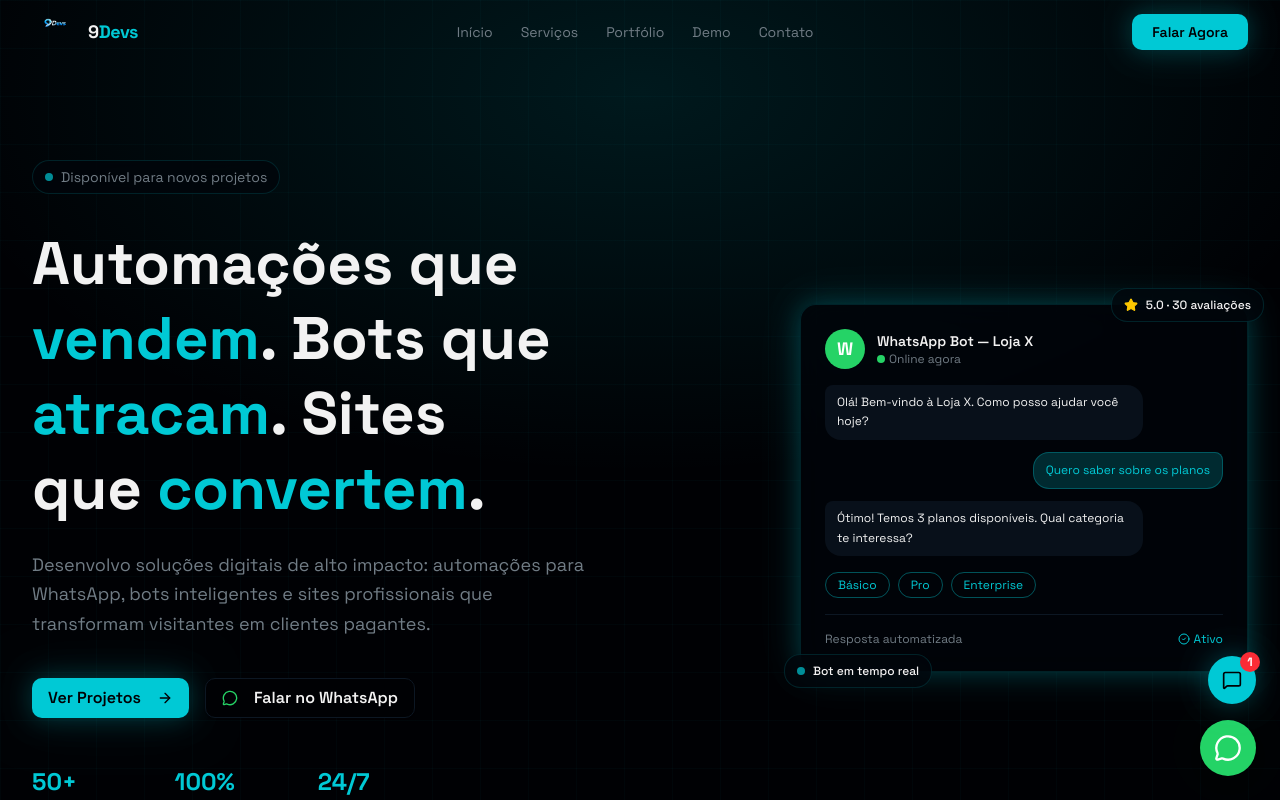
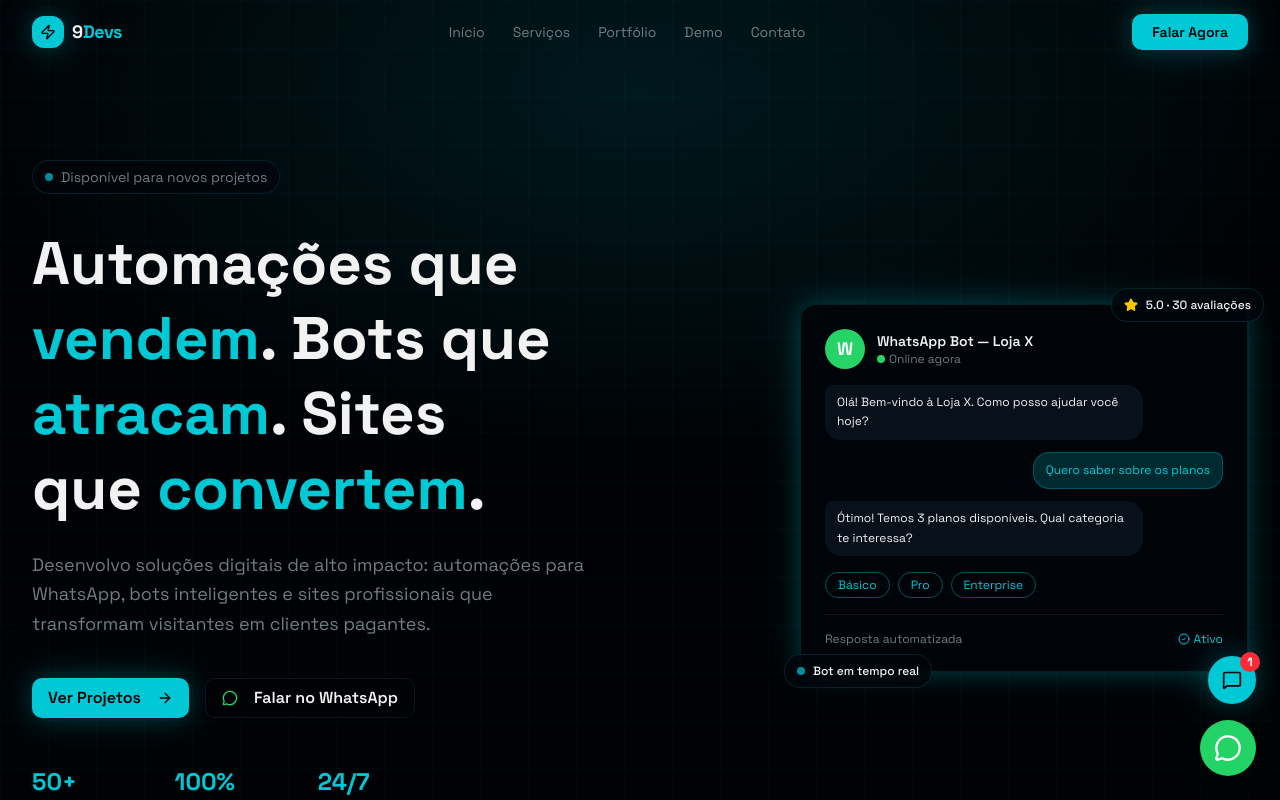
Before and after one commit to erickmachine/port, a Next.js app: page / in a window 1280 px wide. Shown: the top 800 px of the page. Built offline with nearby package versions, Linux system fonts and the light colour scheme.

Commit message:
Update navbar.tsx

```diff
--- a/components/navbar.tsx
+++ b/components/navbar.tsx
@@ -1,9 +1,8 @@
 'use client'
 
 import { useState, useEffect } from 'react'
-import { Menu, X } from 'lucide-react'
+import { Menu, X, Zap } from 'lucide-react'
 import { Button } from '@/components/ui/button'
-import Image from 'next/image'
 
 const links = [
   { label: 'Início', href: '#inicio' },
@@ -36,21 +35,14 @@ export function Navbar() {
       }`}
     >
       <nav className="max-w-7xl mx-auto px-4 sm:px-6 lg:px-8 h-16 flex items-center justify-between">
-        {/* Logo com imagem aumentada - texto mantido */}
+        {/* Logo */}
         <button
           onClick={() => handleNav('#inicio')}
           className="flex items-center gap-2 group"
           aria-label="Ir para o início"
         >
-          <div className="relative w-12 h-12">
-            <Image
-              src="/images/logo.png"
-              alt="9Devs Logo"
-              width={48}
-              height={48}
-              className="object-contain"
-              priority
-            />
+          <div className="w-8 h-8 rounded-lg bg-primary flex items-center justify-center cyan-glow group-hover:scale-105 transition-transform">
+            <Zap className="w-4 h-4 text-primary-foreground" />
           </div>
           <span className="text-foreground font-bold text-lg tracking-tight">
             9<span className="text-primary">Devs</span>
```
